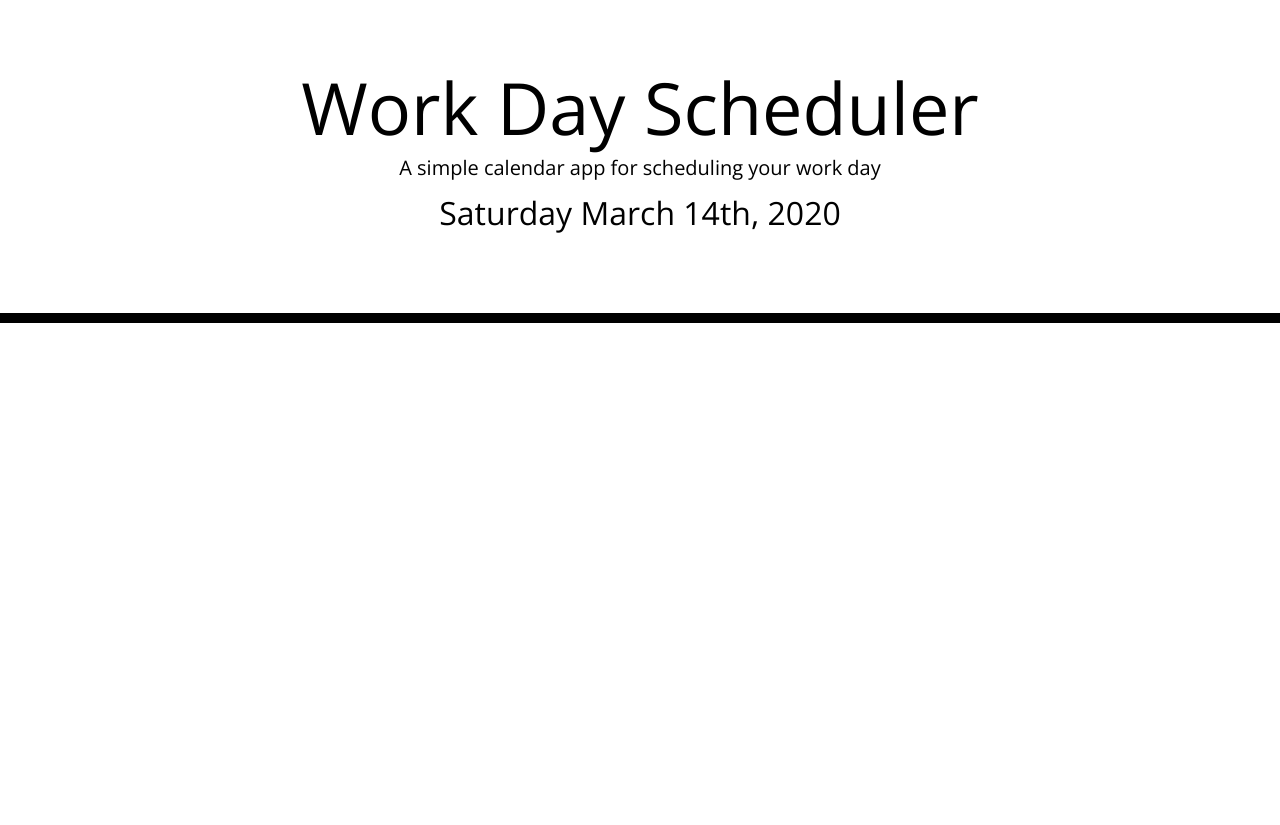
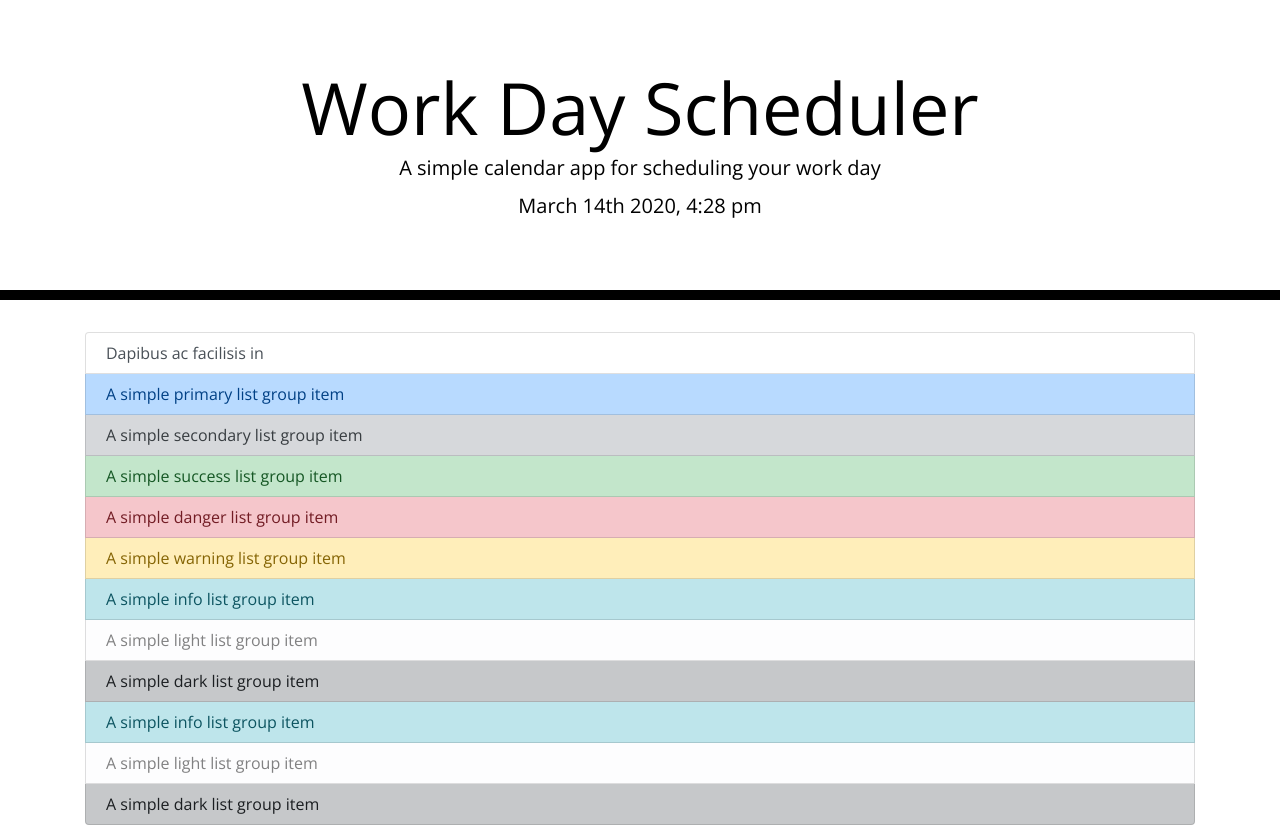
Before and after one commit to KenWilliams74/Workday-Scheduler, a plain HTML site: page index.html in a window 1280 px wide. Before the commit the page ends 800 px from the top, so only its background shows below. Drawn offline with nearby package versions, Linux system fonts and the light colour scheme.

Commit message:
Updated code that displays date.

```diff
--- a/index.html
+++ b/index.html
@@ -5,44 +5,62 @@
     <meta charset="UTF-8" />
     <meta name="viewport" content="width=device-width, initial-scale=1.0" />
     <meta http-equiv="X-UA-Compatible" content="ie=edge" />
-    <link rel="stylesheet" href="https://stackpath.bootstrapcdn.com/bootstrap/4.3.1/css/bootstrap.min.css" />
+    <link rel="stylesheet" href="https://stackpath.bootstrapcdn.com/bootstrap/4.4.1/css/bootstrap.min.css"
+        integrity="sha384-Vkoo8x4CGsO3+Hhxv8T/Q5PaXtkKtu6ug5TOeNV6gBiFeWPGFN9MuhOf23Q9Ifjh" crossorigin="anonymous">
     <link rel="stylesheet" href="https://use.fontawesome.com/releases/v5.8.1/css/all.css"
         integrity="sha384-50oBUHEmvpQ+1lW4y57PTFmhCaXp0ML5d60M1M7uH2+nqUivzIebhndOJK28anvf" crossorigin="anonymous" />
     <link href="https://fonts.googleapis.com/css?family=Open+Sans&display=swap" rel="stylesheet" />
     <link rel="stylesheet" href="style.css" />
     <title>Work Day Scheduler</title>
+    <script src="https://cdnjs.cloudflare.com/ajax/libs/moment.js/2.24.0/moment.min.js"
+        integrity="sha256-4iQZ6BVL4qNKlQ27TExEhBN1HFPvAvAMbFavKKosSWQ=" crossorigin="anonymous"></script>
+    <script src="https://cdnjs.cloudflare.com/ajax/libs/jquery/3.2.1/jquery.min.js"></script>
 </head>
 
 <body>
     <header class="jumbotron">
         <h1 class="display-3">Work Day Scheduler</h1>
         <p class="lead">A simple calendar app for scheduling your work day</p>
-        <h2></h2>
-        <p id="currentDay" class="lead"></p>
+        <h2 id="currentDay" class="lead"></h2>
     </header>
     <div class="container">
         <!-- Timeblocks go here -->
+        <div class="list-group">
+            <a href="#" class="list-group-item list-group-item-action">Dapibus ac facilisis in</a>
+
+
+            <a href="#" class="list-group-item list-group-item-action list-group-item-primary">A simple primary list
+                group item</a>
+            <a href="#" class="list-group-item list-group-item-action list-group-item-secondary">A simple secondary list
+                group item</a>
+            <a href="#" class="list-group-item list-group-item-action list-group-item-success">A simple success list
+                group item</a>
+            <a href="#" class="list-group-item list-group-item-action list-group-item-danger">A simple danger list group
+                item</a>
+            <a href="#" class="list-group-item list-group-item-action list-group-item-warning">A simple warning list
+                group item</a>
+            <a href="#" class="list-group-item list-group-item-action list-group-item-info">A simple info list group
+                item</a>
+            <a href="#" class="list-group-item list-group-item-action list-group-item-light">A simple light list group
+                item</a>
+            <a href="#" class="list-group-item list-group-item-action list-group-item-dark">A simple dark list group
+                item</a>
+            <a href="#" class="list-group-item list-group-item-action list-group-item-info">A simple info list group
+                item</a>
+            <a href="#" class="list-group-item list-group-item-action list-group-item-light">A simple light list group
+                item</a>
+            <a href="#" class="list-group-item list-group-item-action list-group-item-dark">A simple dark list group
+                item</a>
         </div>
+    </div>
+
     <script>
         // <!-- GIVEN I am using a daily planner to create a schedule
         // WHEN I open the planner
         // THEN the current day is displayed at the top of the calendar
-    // I googled how to get a current date without an API and this seemed to work well. A lot of code and dirty looking though.
-    var objToday = new Date(),
-	weekday = ["Sunday", "Monday", "Tuesday", "Wednesday", "Thursday", "Friday", "Saturday"],
-	dayOfWeek = weekday[objToday.getDay()],
-	domEnder = function() { var a = objToday; if (/1/.test(parseInt((a + "").charAt(0)))) return "th"; a = parseInt((a + "").charAt(1)); return 1 == a ? "st" : 2 == a ? "nd" : 3 == a ? "rd" : "th" }(),
-	dayOfMonth = today + ( objToday.getDate() < 10) ? "0" + objToday.getDate() + domEnder : objToday.getDate() + domEnder,
-	months = ["January", "February", "March", "April", "May", "June", "July", "August", "September", "October", "November", "December"],
-	curMonth = months[objToday.getMonth()],
-	curYear = objToday.getFullYear(),
-	curHour = objToday.getHours() > 12 ? objToday.getHours() - 12 : (objToday.getHours() < 10 ? "0" + objToday.getHours() : objToday.getHours()),
-	curMinute = objToday.getMinutes() < 10 ? "0" + objToday.getMinutes() : objToday.getMinutes(),
-	curSeconds = objToday.getSeconds() < 10 ? "0" + objToday.getSeconds() : objToday.getSeconds(),
-	curMeridiem = objToday.getHours() > 12 ? "PM" : "AM";
-    var today = dayOfWeek + " " + curMonth + " " + dayOfMonth + ", " + curYear;
-    console.log(today);
-    document.getElementsByTagName("h2")[0].textContent = today;
+        $("#currentDay").text(moment().format('MMMM Do YYYY, h:mm a'));
+        console.log(moment())
+
         // WHEN I scroll down
         // THEN I am presented with timeblocks for standard business hours
 
@@ -60,7 +78,6 @@
 
     </script>
     <script src="https://code.jquery.com/jquery-3.4.1.min.js"></script>
-    <script src="https://cdnjs.cloudflare.com/ajax/libs/moment.js/2.24.0/moment.min.js"></script>
 </body>
 
 </html>
```
Lines whose indentation alone changed are shown as unchanged.
